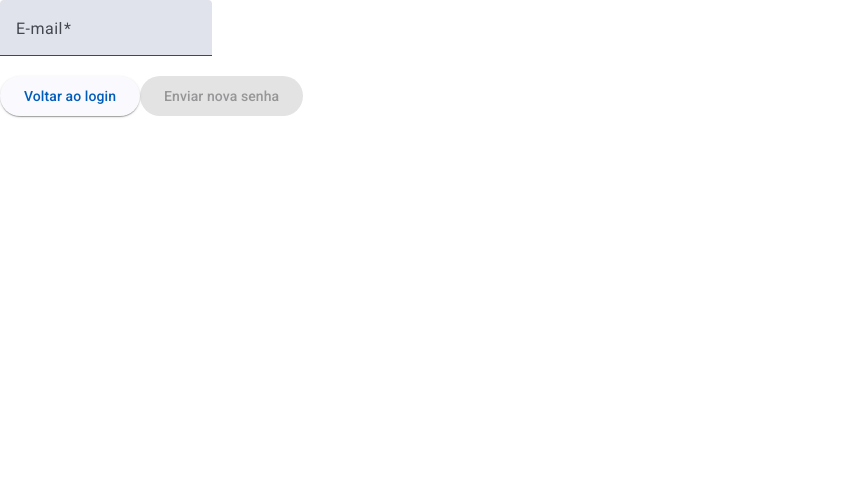
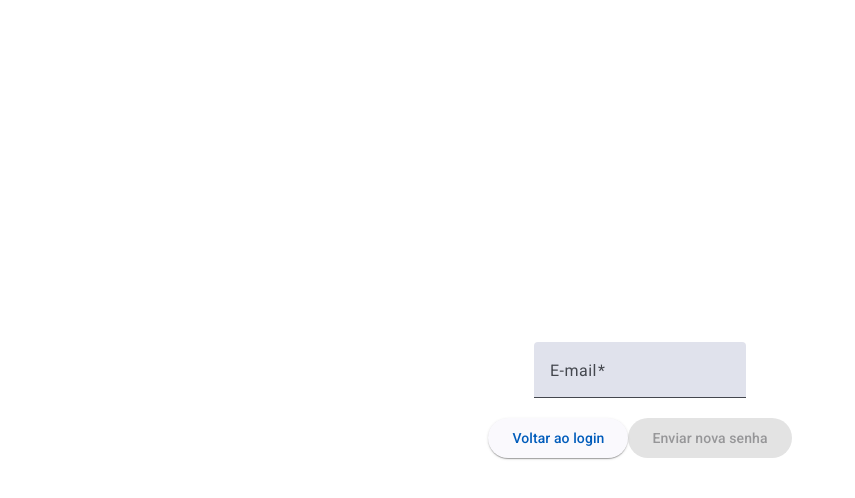
Before and after one commit to harrison-guinter/gestao-apae, an Angular app in the folder SistemaApae.App/: page /reset-password in a window 1280 px wide. Shown: the top 498 px of the page, without its empty margins (0-855 px from the left). Built offline with nearby package versions, Linux system fonts and the light colour scheme.

Commit message:
Componente: notificação

```diff
--- a/SistemaApae.App/src/app/modules/auth/login/login.component.ts
+++ b/SistemaApae.App/src/app/modules/auth/login/login.component.ts
@@ -28,10 +28,10 @@ export class LoginComponent {
     const { email, password } = this.loginForm.value;
     this.authService.login(email, password).subscribe(
       (res) => {
-        this.snackBar.open('Login realizado com sucesso', '', { duration: 3000 });
+        this.snackBar.open('Login realizado com sucesso', '', { verticalPosition: 'top', panelClass: ['snackbar-success'],  duration: 3000 });
         this.router.navigate(['/home']);
       },
-      (err) => this.snackBar.open('Erro ao realizar login: ' + err.error.message, '', { duration: 3000 })
+      (err) => this.snackBar.open('Erro ao realizar login: ' + err.error.message, '', {  verticalPosition: 'top', panelClass: ['snackbar-error'],  duration: 3000 })
     );
   }
 
--- a/SistemaApae.App/src/app/modules/auth/reset-password/reset-password.component.html
+++ b/SistemaApae.App/src/app/modules/auth/reset-password/reset-password.component.html
@@ -1,4 +1,4 @@
-<form [formGroup]="resetPasswordForm" (ngSubmit)="resetPassword()">
+<form class="form-reset-password" [formGroup]="resetPasswordForm" (ngSubmit)="resetPassword()">
   <mat-form-field>
     <mat-label>E-mail</mat-label>
     <input type="email" matInput placeholder="E-mail" formControlName="email" />
--- a/SistemaApae.App/src/app/modules/auth/reset-password/reset-password.component.less
+++ b/SistemaApae.App/src/app/modules/auth/reset-password/reset-password.component.less
@@ -0,0 +1,8 @@
+.form-reset-password {
+    display: flex;
+    flex-direction: column;
+    width: 100dvw;
+    height: 100dvh;
+    place-items: center;
+    justify-content: center;
+}
--- a/SistemaApae.App/src/app/modules/auth/reset-password/reset-password.component.ts
+++ b/SistemaApae.App/src/app/modules/auth/reset-password/reset-password.component.ts
@@ -5,7 +5,7 @@ import { AuthService } from '../auth.service';
 import { MatButtonModule } from '@angular/material/button';
 import { MatInputModule } from '@angular/material/input';
 import { MatIconModule } from '@angular/material/icon';
-import { MatSnackBar } from '@angular/material/snack-bar';
+import { NotificationService } from '../../core/notification/notification.service';
 
 @Component({
   selector: 'app-reset-password',
@@ -16,7 +16,7 @@ import { MatSnackBar } from '@angular/material/snack-bar';
 export class ResetPasswordComponent {
   protected resetPasswordForm: FormGroup;
 
-  constructor(private fb: FormBuilder, private authService: AuthService, private snackBar: MatSnackBar, private router: Router) {
+  constructor(private fb: FormBuilder, private authService: AuthService, private notificationService: NotificationService, private router: Router) {
     this.resetPasswordForm = this.fb.group({
       email: ['', [Validators.required, Validators.email]],
     });
@@ -26,7 +26,7 @@ export class ResetPasswordComponent {
     if (this.resetPasswordForm.invalid) return;
     const { email } = this.resetPasswordForm.value;
     this.authService.resetPassword(email).subscribe(res => {
-      this.snackBar.open(res.message, '', { duration: 3000 });
+      this.notificationService.success(res.message);
     });
   }
 
--- /dev/null
+++ b/SistemaApae.App/src/app/modules/core/notification/notification.component.html
@@ -0,0 +1,3 @@
+<div class="notification-{{ data.type }}">
+   {{ data.message }}
+</div>
--- /dev/null
+++ b/SistemaApae.App/src/app/modules/core/notification/notification.component.less
@@ -0,0 +1,14 @@
+.notification-success {
+  background: #4caf50;
+  background-color: #4caf50;
+  color: white;
+
+
+}
+
+.notification-error {
+  background: #f44336;
+  color: white;
+
+
+}
--- /dev/null
+++ b/SistemaApae.App/src/app/modules/core/notification/notification.service.ts
@@ -0,0 +1,16 @@
+import { Injectable } from "@angular/core";
+import { MatSnackBar } from "@angular/material/snack-bar";
+import { NotificationComponent } from "./notification.component";
+
+@Injectable({ providedIn: 'root' })
+export class NotificationService {
+  constructor(private snackBar: MatSnackBar) {}
+
+  success(message: string) {
+    this.snackBar.openFromComponent(NotificationComponent, {
+      data: {message: message, type: 'success'},
+      duration: 300000,
+      verticalPosition: 'top'
+    });
+  }
+}
```
Also changed, not shown: SistemaApae.App/src/app/modules/core/notification/notification.component.ts (added, +12 -0 lines), SistemaApae.App/src/styles/material-theme.less (line endings or trailing spaces).
